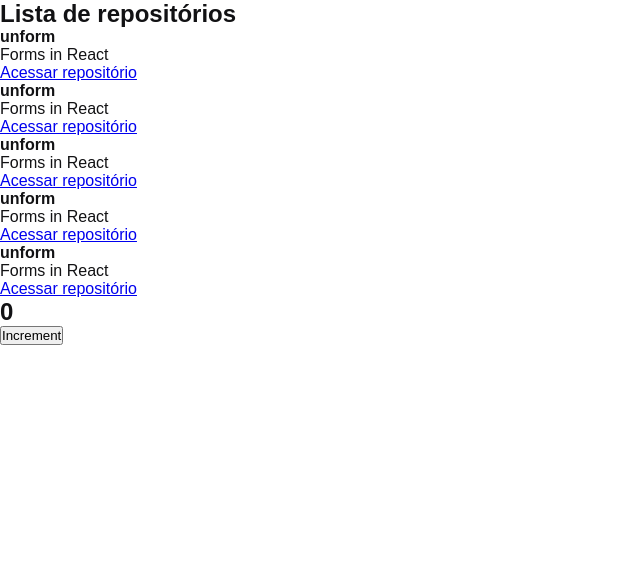
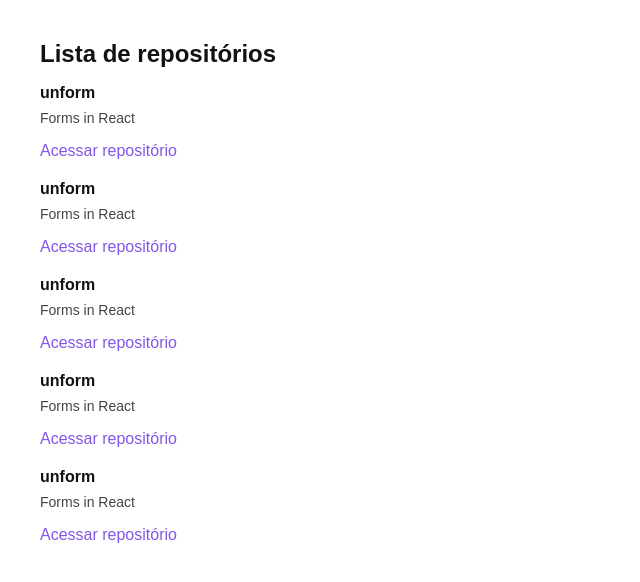
Before and after one commit to anaventura1811/rocketseat-ignite, a React app: page / in a window 1280 px wide. Shown: the top 582 px of the page, without its empty margins (0-640 px from the left). Built offline with nearby package versions, Linux system fonts and the light colour scheme.

Commit message:
Estilização do componente RepositoryList

```diff
--- a/src/App.jsx
+++ b/src/App.jsx
@@ -8,7 +8,6 @@
     return (
       <>
         <RepositoryList />
-        <Counter />
       </>
     )
   }
--- a/src/components/RepositoryList.jsx
+++ b/src/components/RepositoryList.jsx
@@ -1,4 +1,5 @@
 import { RepositoryItem } from "./RepositoryItem";
+import '../styles/repositories.scss';
 
 const repository = {
   name: 'unform',
--- /dev/null
+++ b/src/styles/repositories.scss
@@ -0,0 +1,30 @@
+section.repository-list {
+  margin: 40px;
+
+  h1 {
+    margin-bottom: 16px;
+  }
+
+  ul {
+    list-style: none;
+
+    li {
+      & + li {
+        margin-top: 20px;
+      }
+
+      p {
+        font-size: 14px;
+        color: #444;
+        margin-top: 8px;
+      }
+
+      a {
+        display: inline-block;
+        margin-top: 16px;
+        text-decoration: none;
+        color: #8257e6;
+      }
+    }
+  }
+}
```
